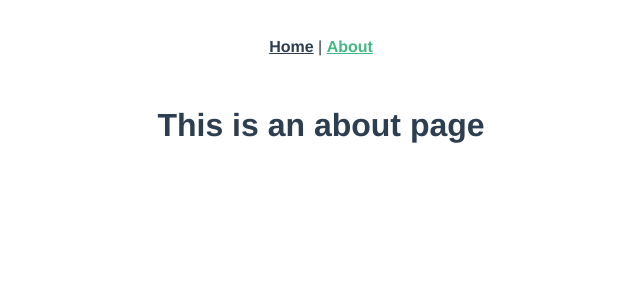
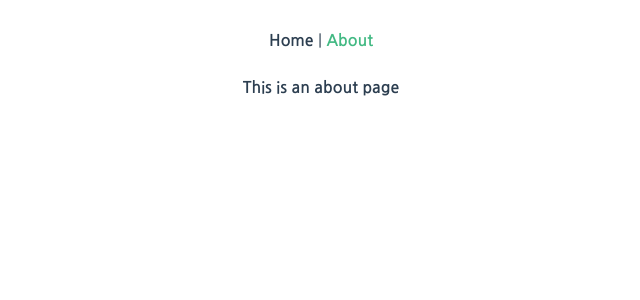
Before and after one commit to seunginbeak/portfolio, a Vue app in the folder portfolio/: page /about in a window 1280 px wide. Shown: the top 300 px of the page, without its empty margins (319-959 px from the left). Built offline with nearby package versions, Linux system fonts and the light colour scheme.

Commit message:
vue 생성

```diff
--- /dev/null
+++ b/portfolio/public/css/font.css
@@ -0,0 +1,5 @@
+@import url(http://fonts.googleapis.com/earlyaccess/nanumgothic.css);
+
+* {
+ font-family: 'Nanum Gothic', sans-serif;
+}
--- /dev/null
+++ b/portfolio/public/css/reset.css
@@ -0,0 +1,75 @@
+html,
+body,
+h1,
+h2,
+h3,
+h4,
+h5,
+h6,
+ul,
+ol,
+p,
+dl,
+dt,
+dd,
+strong,
+fieldset,
+textarea,
+button,
+input {
+  margin: 0;
+  padding: 0;
+  font-size: 100%;
+}
+
+ol,
+ul {
+  list-style: none;
+}
+
+
+a {
+  text-decoration: none;
+  color: inherit;
+}
+
+textarea {
+  overflow: auto;
+  vertical-align: top;
+  resize: vertical;
+}
+
+img {
+  width: 100%;
+}
+
+fieldset,
+textarea,
+input {
+  border: none;
+}
+
+button {
+  border: none;
+}
+
+input,
+button {
+  line-height: normal;
+}
+
+button,
+html input[type="button"],
+input[type="reset"],
+input[type="submit"] {
+    cursor: pointer;
+}
+
+/* 대체텍스트 안보이게 */
+.blind {
+  position: absolute;
+  top: -3000%;
+  width: 1px;
+  height: 1px;
+  overflow: hidden;
+}
--- a/portfolio/public/index.html
+++ b/portfolio/public/index.html
@@ -1,17 +1,25 @@
 <!DOCTYPE html>
 <html lang="en">
+
 <head>
   <meta charset="utf-8">
   <meta http-equiv="X-UA-Compatible" content="IE=edge">
   <meta name="viewport" content="width=device-width,initial-scale=1.0">
+  <!-- css 초기화 -->
+  <link rel="stylesheet" href="./css/reset.css">
+  <!-- font 나눔고딕 -->
+  <link rel="stylesheet" href="./css/font.css">
   <link rel="icon" href="<%= BASE_URL %>favicon.ico">
   <title><%= htmlWebpackPlugin.options.title %></title>
 </head>
+
 <body>
   <noscript>
-      <strong>We're sorry but <%= htmlWebpackPlugin.options.title %> doesn't work properly without JavaScript enabled. Please enable it to continue.</strong>
+    <strong>We're sorry but <%= htmlWebpackPlugin.options.title %> doesn't work properly without JavaScript enabled.
+      Please enable it to continue.</strong>
   </noscript>
   <div id="app"></div>
   <!-- built files will be auto injected -->
 </body>
+
 </html>
```
Also changed, not shown: 1 other file (tests, documents, lock files or other folders). Lines whose indentation alone changed are shown as unchanged.
